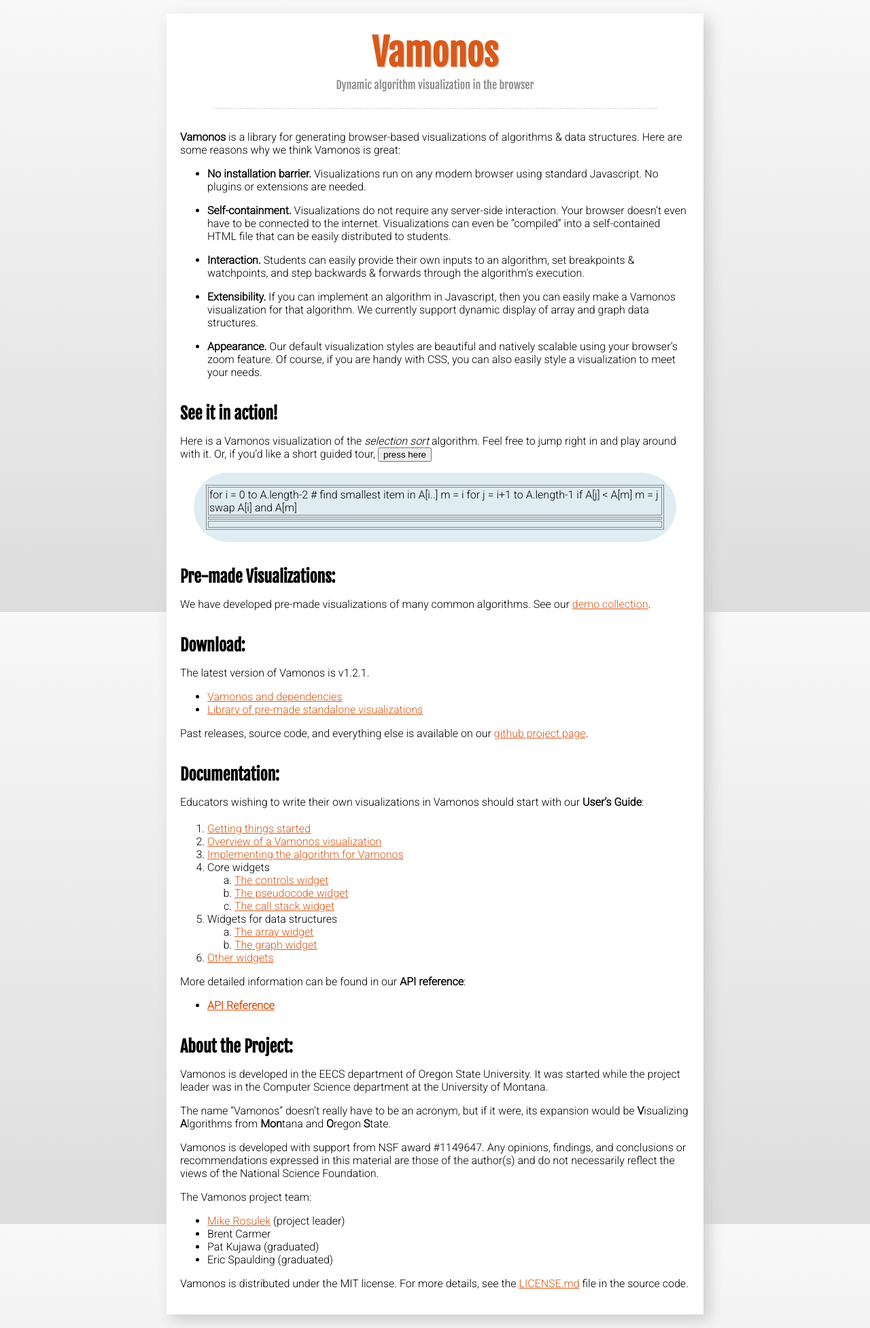
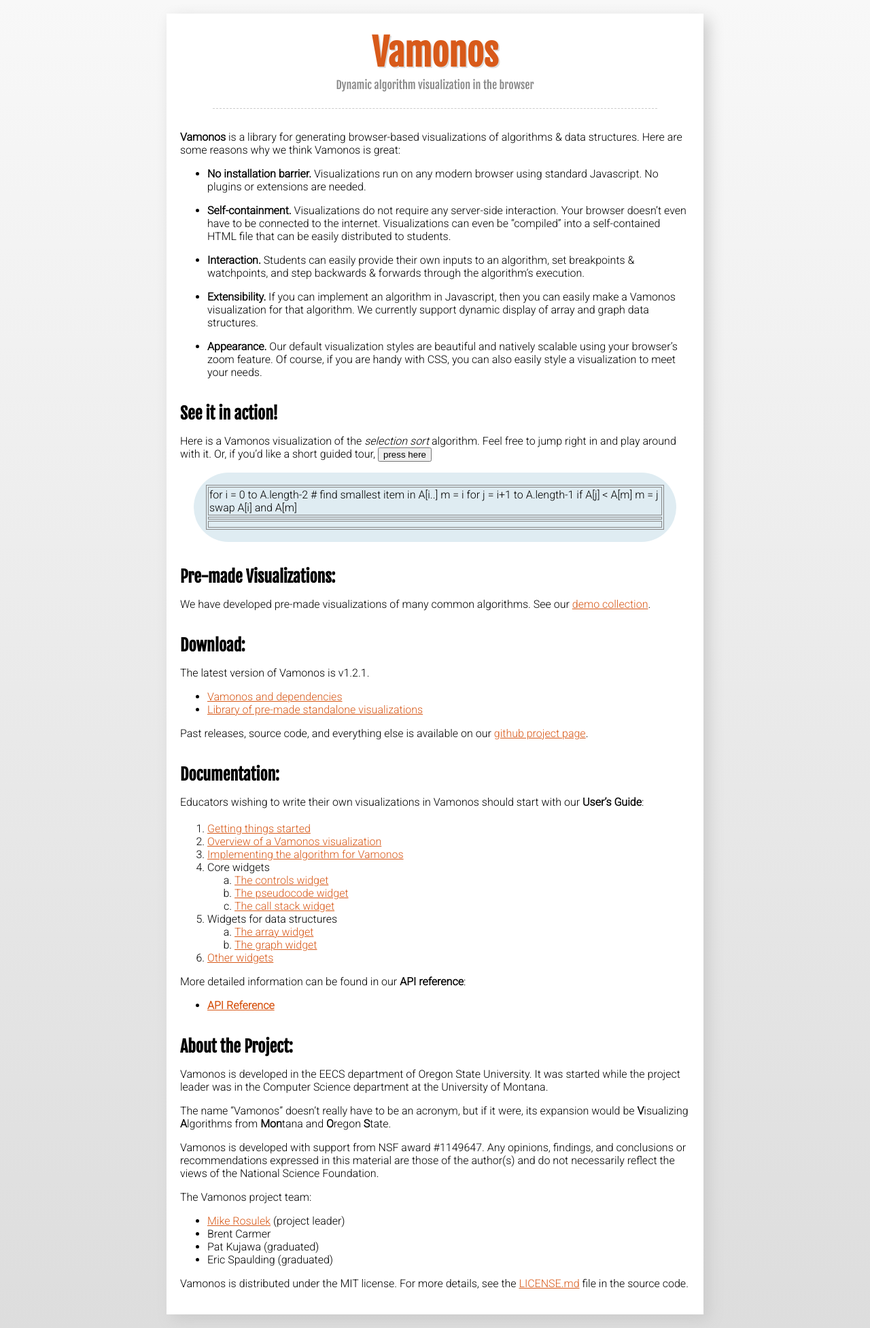
Before and after one commit to rosulek/vamonos, a Jekyll site: the page built from index.md, in a window 1280 px wide. Shown: the whole page at 68% size. Built offline with Jekyll 4.4.1, drawn with Linux system fonts in a browser that asks for light colours; nearby versions of some CDN libraries; library files that are not in the unit come from our copies.

Commit message:
Fix background gradient

```diff
--- a/css/vamonos-web.css
+++ b/css/vamonos-web.css
@@ -7,7 +7,7 @@
 
     background: linear-gradient(to bottom, #f8f8f8 0%, #ddd 100%); /* W3C */
     background-repeat: no-repeat;
-    background-attachment: fixed;
+    /* background-attachment: fixed; */
 }
 
 #main, #footer {
```
